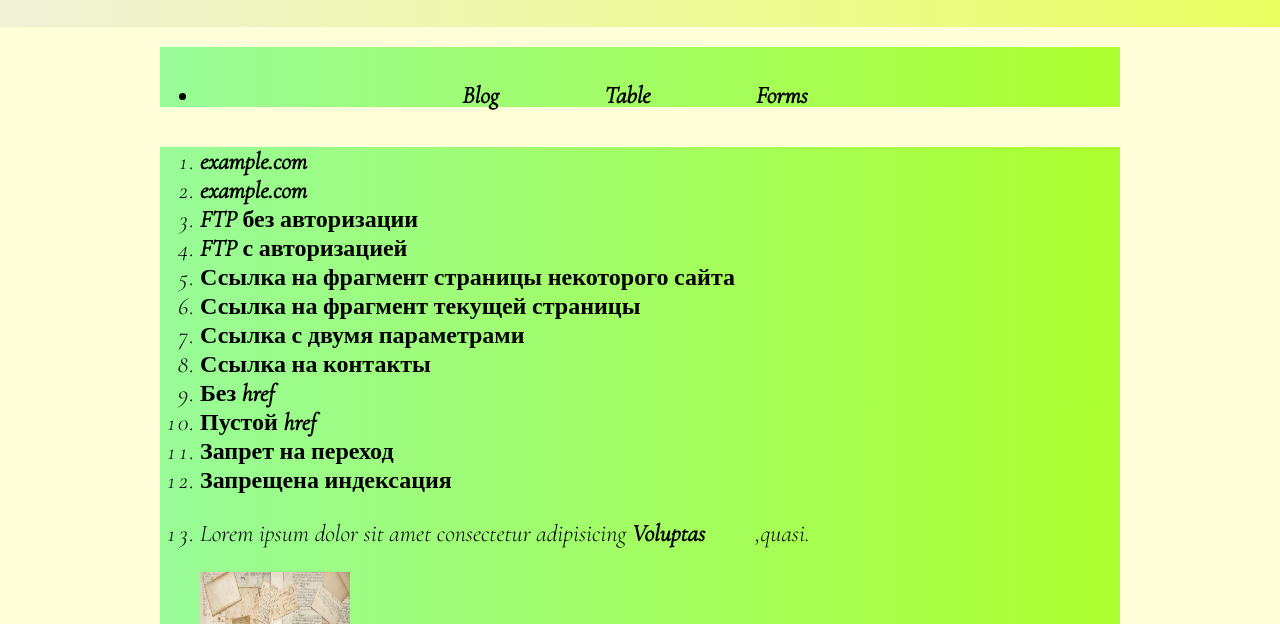
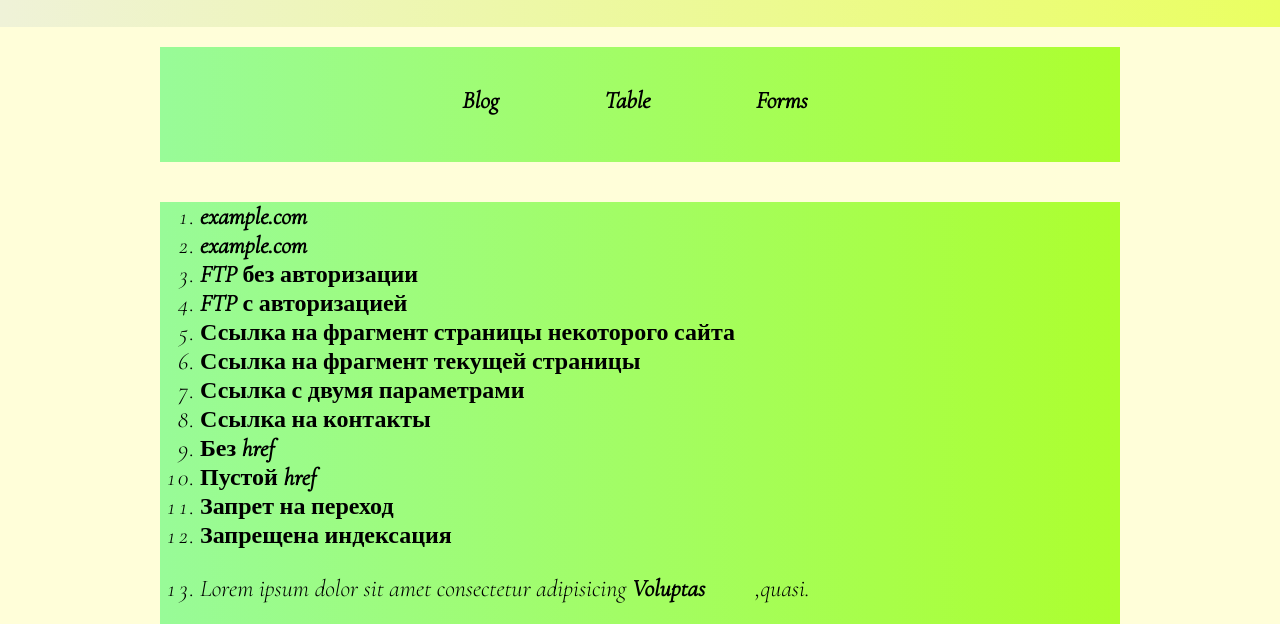
Before and after one commit to maksgudimov/Web2, a plain HTML site: page index.html in a window 1280 px wide. Shown: the part 103-727 px from the top of the page. Drawn offline with nearby package versions, Linux system fonts and the light colour scheme; a web font is replaced by a local one.

Commit message:
Fix navigation ul

```diff
--- a/index.html
+++ b/index.html
@@ -19,7 +19,7 @@
         </div>
     </header>
 
-    <nav>
+    <nav id="Navigation">
         <div class="navigator">
             <div class="obzor">
                 <ul>
--- a/style.css
+++ b/style.css
@@ -46,9 +46,15 @@ header{
     background: -webkit-linear-gradient(left,#98FB98,#ADFF2F);
     margin: 20px auto;
     max-width: 960px;
-    padding-top: 10px;
+    padding-top: 15px;
+    padding-bottom: 50px;
     height: 50px;
     margin-bottom: 40px;
+    list-style: none;
+
+}
+.obzor li{
+    list-style: none;
 }
 a{
     color: black;
@@ -59,7 +65,7 @@ a{
 }
 .obzor{
     list-style-type: none;
-    margin: 0;
+    margin:0;
     padding: 0;
     text-align: center;
 }
```
